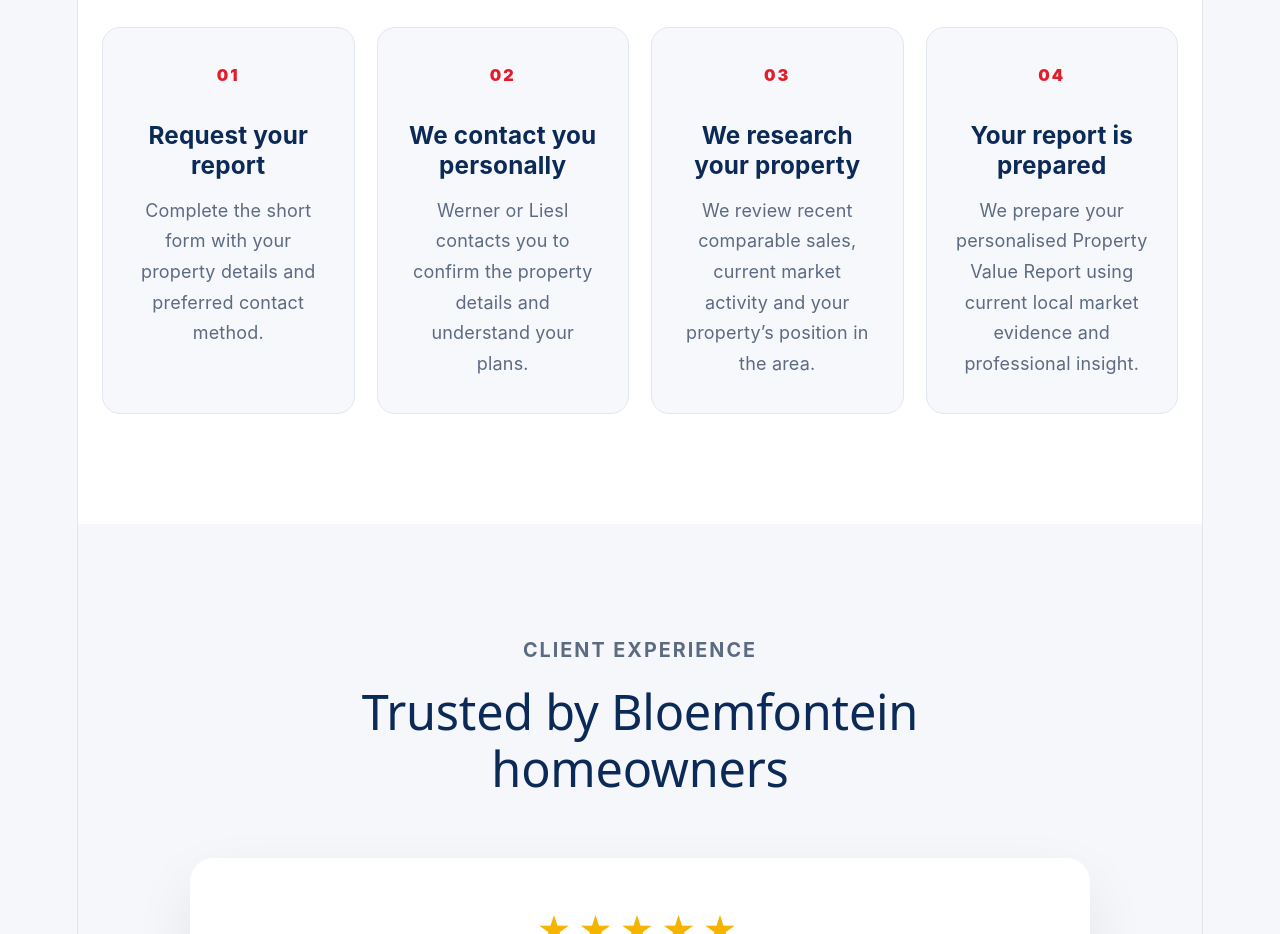
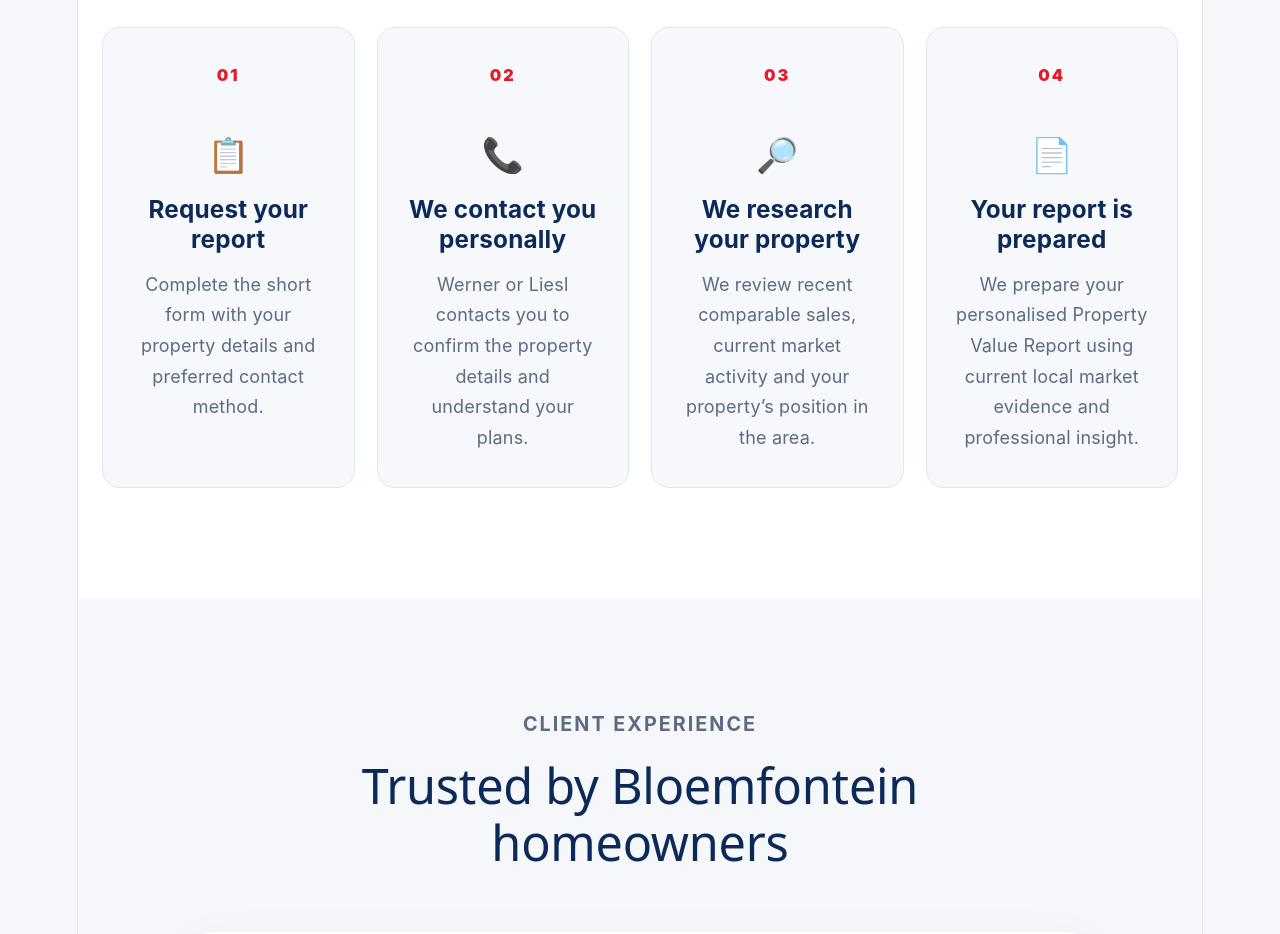
Before and after one commit to wernerbosch40-glitch/property-value-v2-new, a React (Vite) app: page / in a window 1280 px wide. Shown: the part 4840-5774 px from the top of the page. Built offline with nearby package versions, Linux system fonts and the light colour scheme.

Commit message:
Add process icons and fix remaining images

```diff
--- a/src/App.css
+++ b/src/App.css
@@ -1976,4 +1976,12 @@ height:510px;
 
 .hero-person-liesl img {
   height: 505px;
-}
+}.process-icon {
+  font-size: 34px;
+  line-height: 1;
+  margin: 14px 0 18px;
+  display: flex;
+  align-items: center;
+  justify-content: center;
+  min-height: 42px;
+}
--- a/src/App.jsx
+++ b/src/App.jsx
@@ -355,7 +355,8 @@ selling_timeframe: formData.get('sellingTimeframe'),
   <div className="process-grid">
    <article className="process-card">
   <span className="process-number">01</span>
-  <h3>Request your report</h3>
+<div className="process-icon">📋</div>
+<h3>Request your report</h3>
   <p>
     Complete the short form with your property details and preferred
     contact method.
@@ -364,7 +365,8 @@ selling_timeframe: formData.get('sellingTimeframe'),
 
 <article className="process-card">
   <span className="process-number">02</span>
-  <h3>We contact you personally</h3>
+<div className="process-icon">📞</div>
+<h3>We contact you personally</h3>
   <p>
     Werner or Liesl contacts you to confirm the property details and
     understand your plans.
@@ -373,7 +375,8 @@ selling_timeframe: formData.get('sellingTimeframe'),
 
 <article className="process-card">
   <span className="process-number">03</span>
-  <h3>We research your property</h3>
+<div className="process-icon">🔎</div>
+<h3>We research your property</h3>
   <p>
     We review recent comparable sales, current market activity and your
     property’s position in the area.
@@ -382,7 +385,8 @@ selling_timeframe: formData.get('sellingTimeframe'),
 
 <article className="process-card">
   <span className="process-number">04</span>
-  <h3>Your report is prepared</h3>
+<div className="process-icon">📄</div>
+<h3>Your report is prepared</h3>
   <p>
     We prepare your personalised Property Value Report using current
     local market evidence and professional insight.
```
